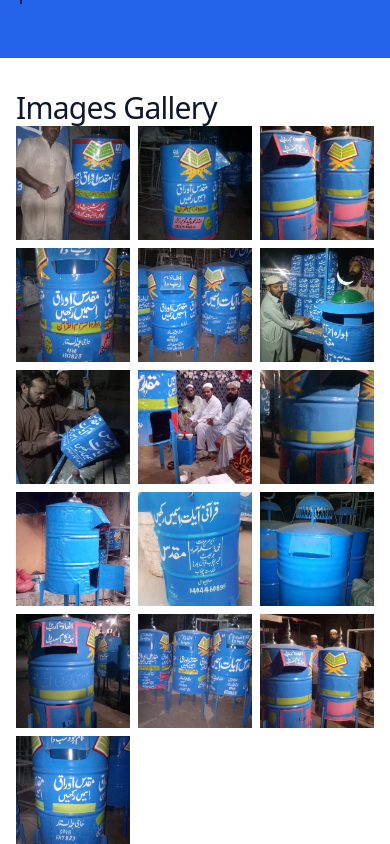
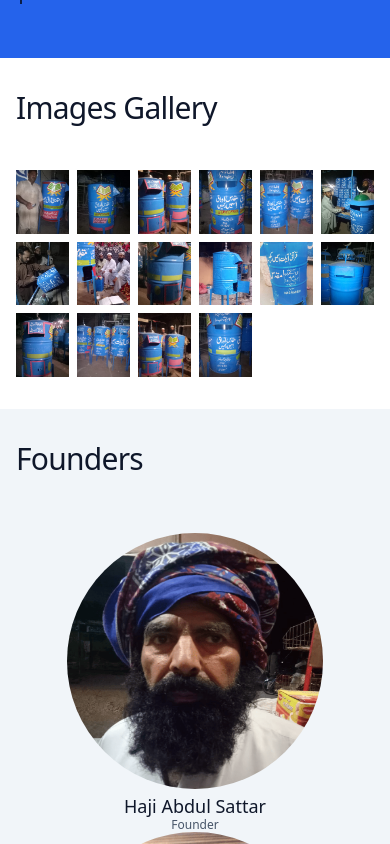
Before and after one commit to mumairofficial/quran-mahal, a Next.js app: page / in a window 390 px wide. Shown: the part 1280-2124 px from the top of the page. Built offline with nearby package versions, Linux system fonts and the light colour scheme.

Commit message:
gallery changes

```diff
--- a/components/ImageGallerySection.tsx
+++ b/components/ImageGallerySection.tsx
@@ -15,15 +15,15 @@ const ImageGallerySection = ({ gallery }: IProps) => {
             Images Gallery
           </h2>
         </div>
-        <div className="flex flex-wrap -m-1 md:-m-2">
+        <div className="flex flex-wrap -m-1 md:-m-2 mt-10">
           {gallery.map(({ imageSrc, label }) => (
-            <div key={imageSrc} className="flex flex-wrap w-1/3">
+            <div key={imageSrc} className="flex flex-wrap w-1/6">
               <div className="w-full p-1 md:p-2">
                 <Image
                   src={imageSrc}
                   alt={label}
                   width={"100%"}
-                  height="100%"
+                  height={"120px"}
                   layout="responsive"
                   objectFit="cover"
                   loading="lazy"
```
